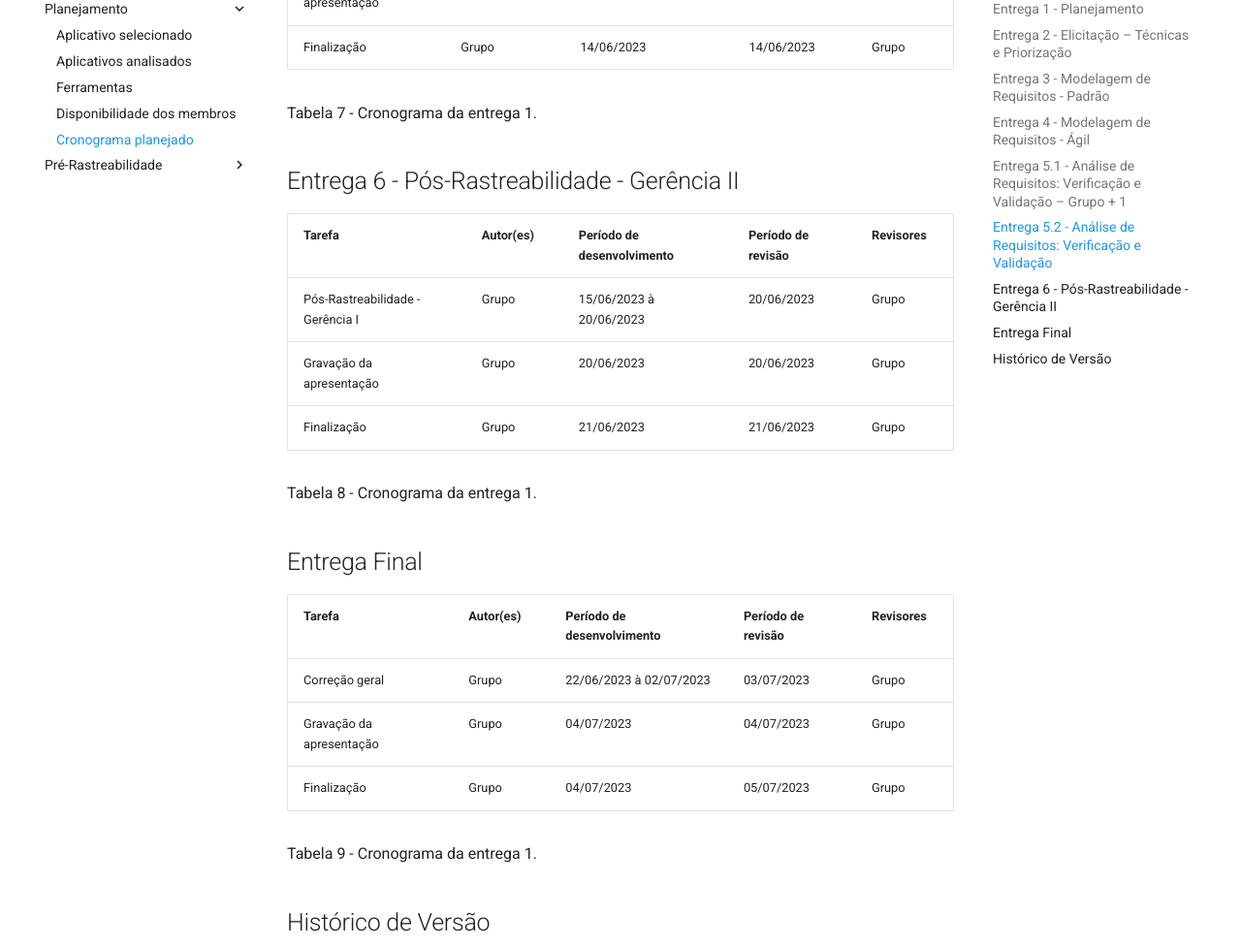
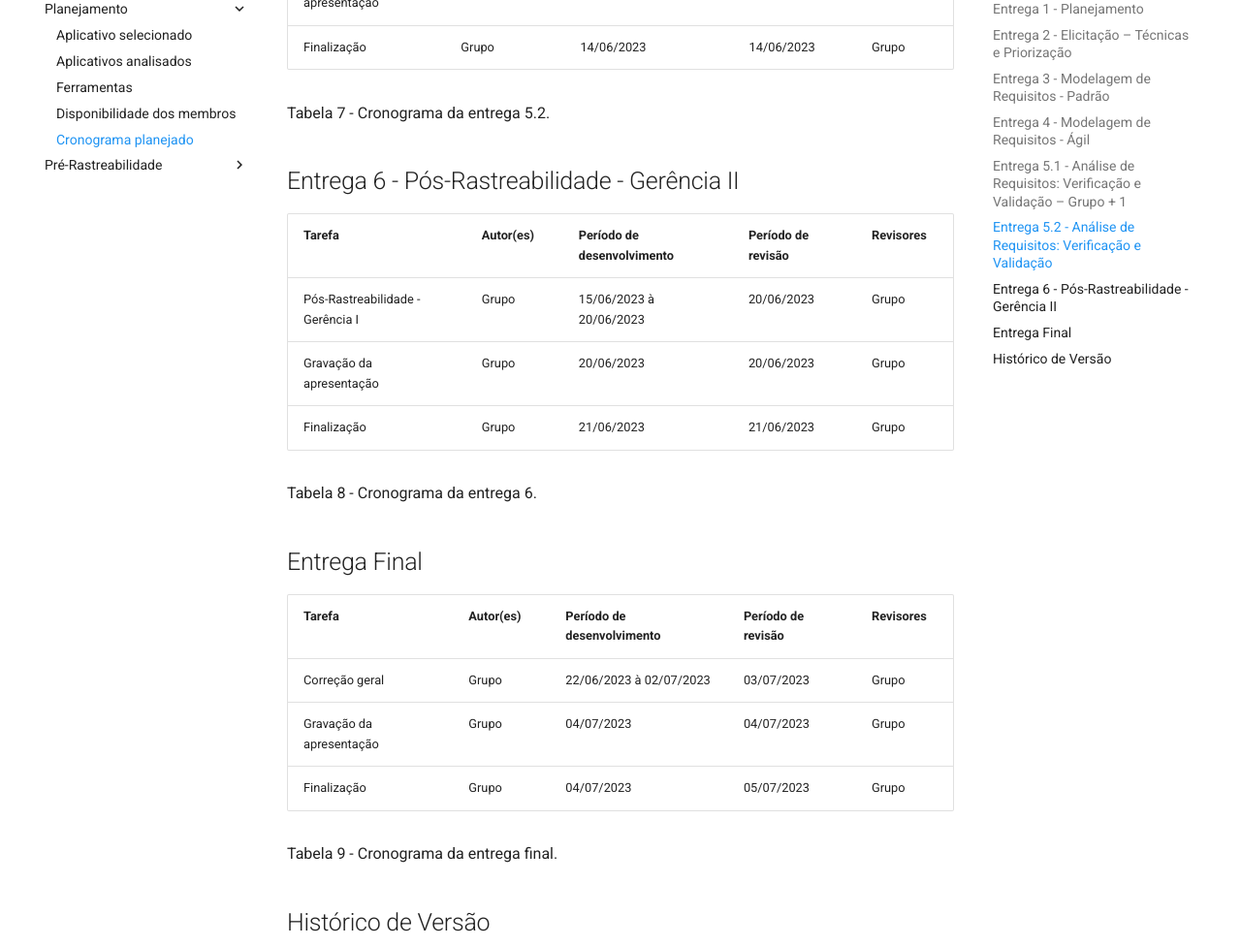
Before and after one commit to Requisitos-de-Software/2023.1-Booking, an MkDocs documentation site: the page built from docs/planejamento/cronograma.md, in a window 1280 px wide and 1400 px high, scrolled down 6336 px. Shown: the part 153-1129 px from the top of the window at 97% size. Built offline with MkDocs 1.6.1 and Material for MkDocs 9.7.7, drawn with Linux system fonts in a browser that asks for light colours; comment, search, counter and statistics services are not loaded; some of the changed text lies outside the part shown.

Commit message:
Corrigindo nome das tabelas e revisores impossiveis do cronograma

```diff
--- a/docs/planejamento/cronograma.md
+++ b/docs/planejamento/cronograma.md
@@ -47,16 +47,16 @@
 | ---------------------------- | ------------------ | --------------------------- | ------------------------ | --------- |
 | Perfil dos usuários         | Pedro e Henrique   | 12/04/2023 à 19/04/2023    | 20/04/2023 à 21/04/2023 | Gabriel   |
 | Personas                     | Chaydson e Gabriel | 19/04/2023 à 25/04/2023    | 26/04/2023 à 27/04/2023 | Lucas     |
-| Storytelling                 | Lucas e Samuel     | 19/04/2023 à 25/04/2023    | 26/04/2023 à 27/04/2023 | Samuel    |
-| Observação                 | Pedro e Chaydson   | 19/04/2023 à 25/04/2023    | 26/04/2023 à 27/04/2023 | Henrique  |
-| Brainstorming                | Samuel e Gabriel   | 19/04/2023 à 25/04/2023    | 26/04/2023 à 27/04/2023 | Gabriel   |
+| Storytelling                 | Lucas e Samuel     | 19/04/2023 à 25/04/2023    | 26/04/2023 à 27/04/2023 | Gabriel   |
+| Observação                 | Pedro e Chaydson   | 19/04/2023 à 25/04/2023    | 26/04/2023 à 27/04/2023 | Samuel    |
+| Brainstorming                | Samuel e Gabriel   | 19/04/2023 à 25/04/2023    | 26/04/2023 à 27/04/2023 | Henrique  |
 | Three Level-Scale            | Henrique e Lucas   | 19/04/2023 à 25/04/2023    | 26/04/2023 à 27/04/2023 | Pedro     |
 | In or Out                    | Samuel e Pedro    | 19/04/2023 à 25/04/2023    | 26/04/2023 à 27/04/2023 | Lucas     |
 | Gravação da apresentação | Grupo              | 28/04/2023                  | 28/04/2023               | Chaydson  |
 | Atas                         | Gabriel            | 19/04/2023 à 25/04/2023    | 26/04/2023 à 27/04/2023 | Henrique  |
 | Finalização                | Grupo              | 29/04/2023                  | 30/04/2023 à 01/05/2023 | Grupo     |
 
-Tabela 3 - Cronograma da entrega 1.
+Tabela 3 - Cronograma da entrega 2.
 
 ## Entrega 3 - Modelagem de Requisitos - Padrão
 
@@ -70,7 +70,7 @@
 | Gravação da apresentação | Grupo               | 14/05/2023                  | 15/05/2023               | Gabriel   |
 | Finalização                | Grupo               | 16/05/2023                  | 17/05/2023               | Grupo     |
 
-Tabela 4 - Cronograma da entrega 1.
+Tabela 4 - Cronograma da entrega 3.
 
 ## Entrega 4 - Modelagem de Requisitos - Ágil
 
@@ -83,7 +83,7 @@
 | Gravação da apresentação | Grupo             | 24/05/2023                  | 24/05/2023           | Lucas     |
 | Finalização                | Grupo             | 24/05/2023                  | 24/05/2023           | Grupo     |
 
-Tabela 5 - Cronograma da entrega 1.
+Tabela 5 - Cronograma da entrega 4.
 
 ## Entrega 5.1 - Análise de Requisitos: Verificação e Validação – Grupo + 1
 
@@ -92,9 +92,9 @@
 | Rich Picture                 | Samuel, Pedro     | 25/05/2023 à 05/06/2023    | 06/06/2023           | Henrique  |
 | Personas                     | Lucas, Chaydson   | 25/05/2023 à 05/06/2023    | 06/06/2023           | Gabriel   |
 | Storytelling                 | Henrique, Gabriel | 25/05/2023 à 05/06/2023    | 06/06/2023           | Chaydson  |
-| Entrevista                   | Pedro, Lucas      | 25/05/2023 à 05/06/2023    | 06/06/2023           | Samuel    |
+| Entrevista                   | Pedro, Lucas      | 25/05/2023 à 05/06/2023    | 06/06/2023           | Lucas     |
 | Brainstorming                | Gabriel, Samuel   | 25/05/2023 à 05/06/2023    | 06/06/2023           | Pedro     |
-| First Things First           | Lucas, Chaydson   | 25/05/2023 à 05/06/2023    | 06/06/2023           | Lucas     |
+| First Things First           | Lucas, Chaydson   | 25/05/2023 à 05/06/2023    | 06/06/2023           | Samuel    |
 | Moscow                       | Samuel, Henrique  | 25/05/2023 à 05/06/2023    | 06/06/2023           | Chaydson  |
 | Cenários                    | Chaydson, Gabriel | 25/05/2023 à 05/06/2023    | 06/06/2023           | Henrique  |
 | Léxicos                     | Lucas, Henrique   | 25/05/2023 à 05/06/2023    | 06/06/2023           | Gabriel   |
@@ -107,7 +107,7 @@
 | Gravação da apresentação | Grupo             | 06/06/2023                  | 06/06/2023           | Grupo     |
 | Finalização                | Grupo             | 07/06/2023                  | 07/06/2023           | Grupo     |
 
-Tabela 6 - Cronograma da entrega 1.
+Tabela 6 - Cronograma da entrega 5.1.
 
 ## Entrega 5.2 - Análise de Requisitos: Verificação e Validação
 
@@ -132,7 +132,7 @@
 | Gravação da apresentação | Grupo             | 13/06/2023                  | 13/06/2023           | Grupo     |
 | Finalização                | Grupo             | 14/06/2023                  | 14/06/2023           | Grupo     |
 
-Tabela 7 - Cronograma da entrega 1.
+Tabela 7 - Cronograma da entrega 5.2.
 
 ## Entrega 6 - Pós-Rastreabilidade - Gerência II
 
@@ -142,7 +142,7 @@
 | Gravação da apresentação       | Grupo     | 20/06/2023                  | 20/06/2023           | Grupo     |
 | Finalização                      | Grupo     | 21/06/2023                  | 21/06/2023           | Grupo     |
 
-Tabela 8 - Cronograma da entrega 1.
+Tabela 8 - Cronograma da entrega 6.
 
 ## Entrega Final
 
@@ -152,7 +152,7 @@
 | Gravação da apresentação | Grupo     | 04/07/2023                  | 04/07/2023           | Grupo     |
 | Finalização                | Grupo     | 04/07/2023                  | 05/07/2023           | Grupo     |
 
-Tabela 9 - Cronograma da entrega 1.
+Tabela 9 - Cronograma da entrega final.
 
 ## Histórico de Versão
 
```
